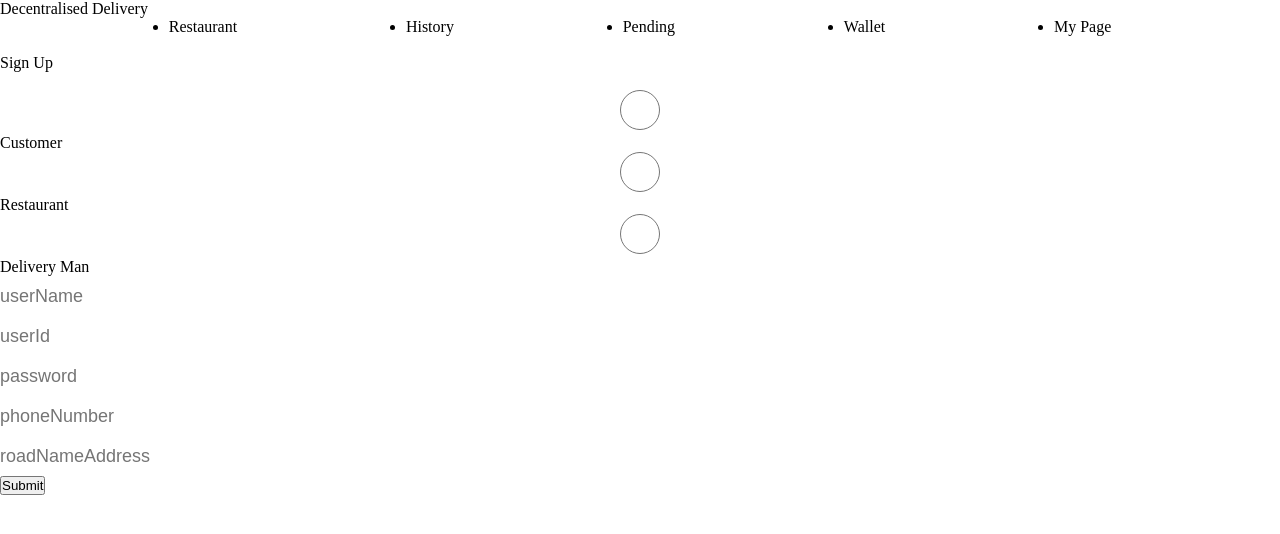
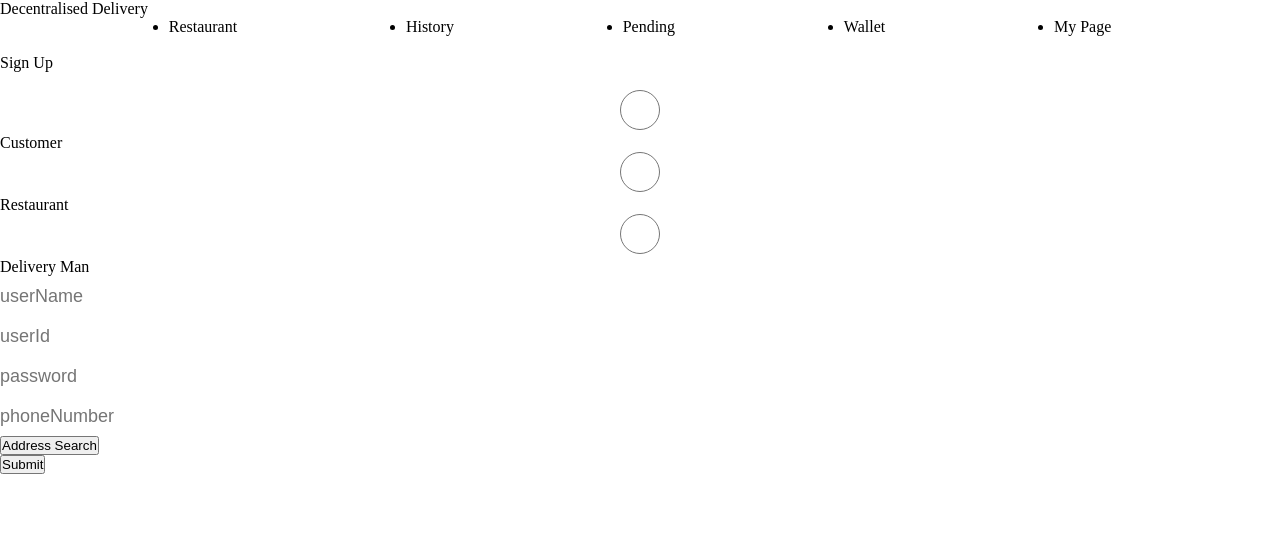
Before and after one commit to Elmark1/beb-03-project3-DEDE, a React (Create React App) app in the folder client/: page /signup in a window 1280 px wide. Shown: the top 534 px of the page. Built offline with nearby package versions, Linux system fonts and the light colour scheme.

Commit message:
Modify signup feature

```diff
--- a/client/public/index.html
+++ b/client/public/index.html
@@ -1,6 +1,7 @@
 <!DOCTYPE html>
 <html lang="en">
   <head>
+	<script src="//t1.daumcdn.net/mapjsapi/bundle/postcode/prod/postcode.v2.js"></script>
     <meta charset="utf-8" />
     <link rel="icon" href="%PUBLIC_URL%/favicon.ico" />
     <meta name="viewport" content="width=device-width, initial-scale=1" />
@@ -24,7 +25,7 @@
       work correctly both with client-side routing and a non-root public URL.
       Learn how to configure a non-root public URL by running `npm run build`.
     -->
-    <title>React App</title>
+    <title>DEDE</title>
   </head>
   <body>
     <noscript>You need to enable JavaScript to run this app.</noscript>
--- a/client/src/pages/SignUp.js
+++ b/client/src/pages/SignUp.js
@@ -10,6 +10,17 @@ const SignUp = ({ isSignedIn }) => {
   const [password, setPassword] = useState();
   const [phoneNumber, setPhoneNumber] = useState();
   const [roadNameAddress, setRoadNameAddress] = useState();
+  const [sigungu, setSigungu] = useState('');
+
+  const openPostCode = () => {
+	const {daum} = window;
+	const postCode = new daum.Postcode({
+	  oncomplete: data => {
+		setRoadNameAddress(data.address);
+		setSigungu(data.sigungu);
+	  }
+	}).open({popupName: 'postcode'});
+  }
 
   const onSignUpUserTypeHandler = (e) => {
 	e.preventDefault();
@@ -31,10 +42,6 @@ const SignUp = ({ isSignedIn }) => {
 	e.preventDefault();
 	setPhoneNumber(e.currentTarget.value);
   };
-  const onRoadNameAddressHandler = (e) => {
-    e.preventDefault();
-    setRoadNameAddress(e.currentTarget.value);
-  };
 
   const onSubmitHandler = (e) => {
 	if (
@@ -55,6 +62,7 @@ const SignUp = ({ isSignedIn }) => {
 	  password,
 	  phoneNumber,
 	  roadNameAddress,
+	  sigungu
 	};
 
 	axios.post("/signup", body).then((res) => {
@@ -129,11 +137,8 @@ const SignUp = ({ isSignedIn }) => {
 			placeholder="phoneNumber"
 			onChange={onPhoneNumberHandler}
 		  />
-          <input
-            name="roadNameAddress"
-            placeholder="roadNameAddress"
-            onChange={onRoadNameAddressHandler}
-          />
+		  <div>{roadNameAddress}</div>
+		  <button onClick={() => {openPostCode();}}>Address Search</button>
 		  <p>
 			<button type="submit" value="Submit" onClick={onSubmitHandler}>
 			  Submit
```
Also changed, not shown: 1 other file (tests, documents, lock files or other folders). Lines whose indentation alone changed are shown as unchanged.
